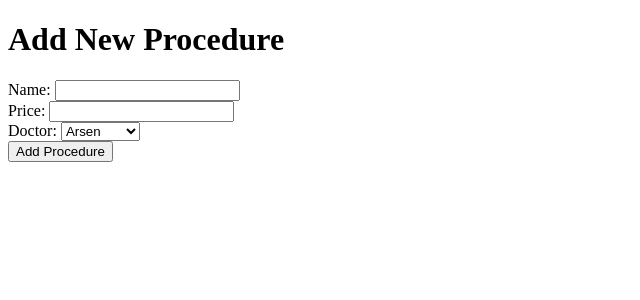
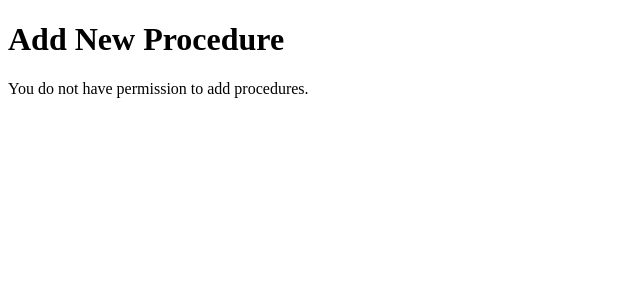
Before and after one commit to F1ckzArd/onlineclinic, a Flask app: template templates/add_procedure.html in a window 1280 px wide. Shown: the top 300 px of the page, without its empty margins (0-640 px from the left). Run offline with Flask 3, Linux system fonts and the light colour scheme; the template is opened without the code that fills it: values that come from a table or form of the project are taken from there, others are empty; data comes from the database, SQL or seed files in the repository.

Commit message:
Update add_procedure.html

```diff
--- a/templates/add_procedure.html
+++ b/templates/add_procedure.html
@@ -6,7 +6,9 @@
 </head>
 <body>
     <h1>Add New Procedure</h1>
-    <form action="/procedures" method="POST">
+
+    {% if session['is_admin'] %}
+        <form action="/procedures/add" method="POST">
             <label for="name">Name:</label>
             <input type="text" id="name" name="name" required>
             <br>
@@ -22,5 +24,8 @@
             <br>
             <button type="submit">Add Procedure</button>
         </form>
+    {% else %}
+        <p>You do not have permission to add procedures.</p>
+    {% endif %}
 </body>
 </html>
```
Lines whose indentation alone changed are shown as unchanged.
